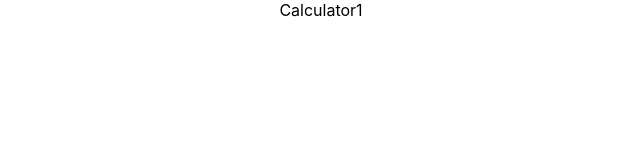
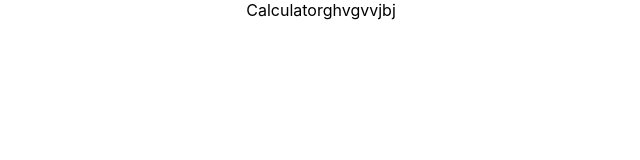
Before and after one commit to HusniddinJamoliddinov/homework-all, a React (Create React App) app: page / in a window 1280 px wide. Shown: the top 160 px of the page, without its empty margins (319-959 px from the left). Built offline with nearby package versions, Linux system fonts and the light colour scheme.

Commit message:
add new codes

```diff
--- a/src/components/calculator.jsx
+++ b/src/components/calculator.jsx
@@ -3,7 +3,7 @@ import React, { Component } from 'react'
 export class Calculator extends Component {
   render() {
     return (
-      <div>Calculator1</div>
+      <div>Calculatorghvgvvjbj</div>
     )
   }
 }
```
